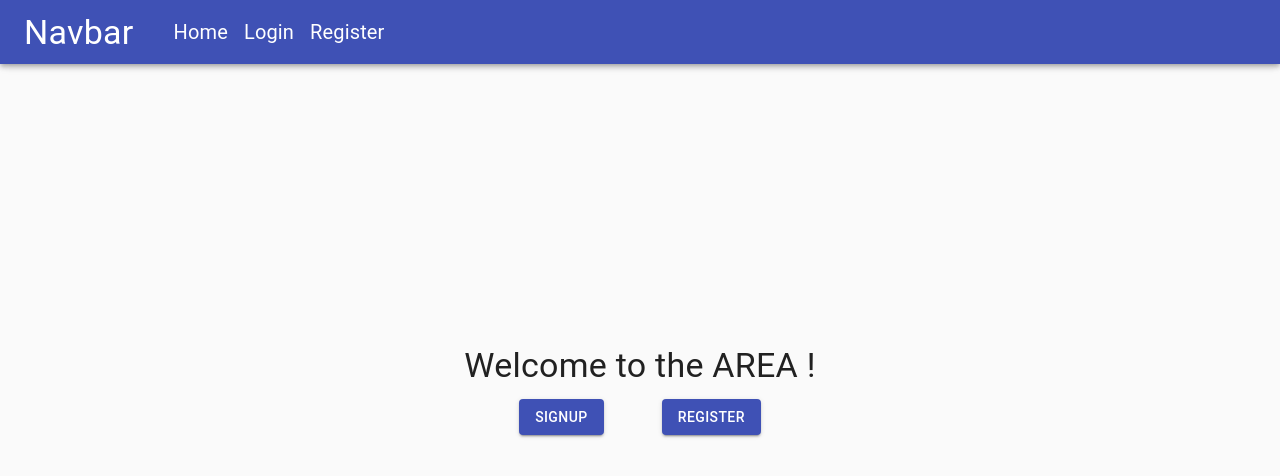
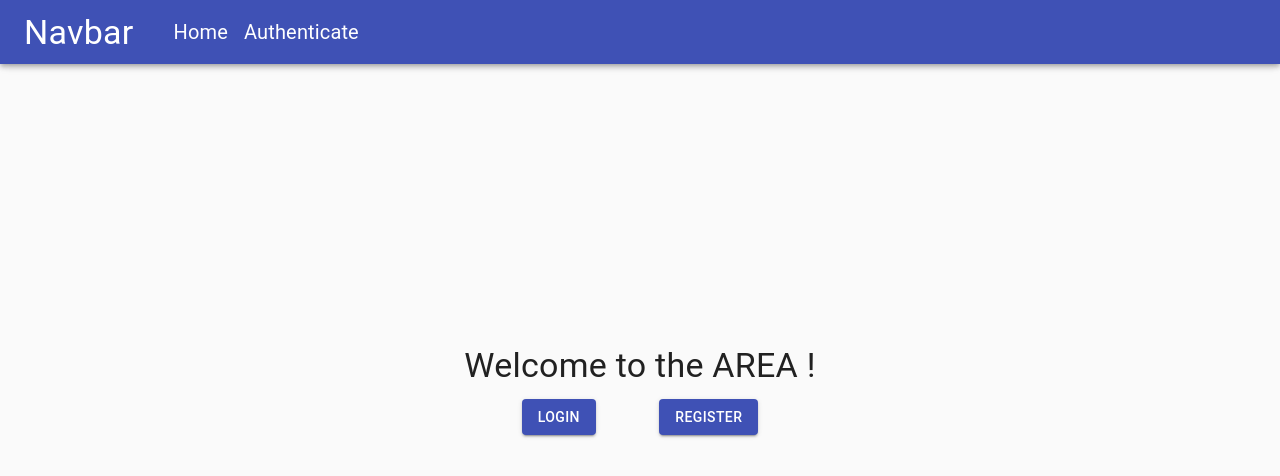
Before and after one commit to axel-biehler/Area, a React (Create React App) app in the folder front/: page /auth in a window 1280 px wide. Shown: the top 476 px of the page. Built offline with nearby package versions, Linux system fonts and the light colour scheme.

Commit message:
(feature/front/Login_Register) fixed navbar links

```diff
--- a/front/src/components/Navbar.tsx
+++ b/front/src/components/Navbar.tsx
@@ -46,14 +46,11 @@ function Navbar() {
           Navbar
         </Typography>
           <div className={classes.navlinks}>
-            <Link to="/" className={classes.link}>
+            <Link to="/home" className={classes.link}>
               Home
             </Link>
-            <Link to="/login" className={classes.link}>
-              Login
-            </Link>
-            <Link to="/register" className={classes.link}>
-              Register
+            <Link to="/auth" className={classes.link}>
+              Authenticate
             </Link>
           </div>
       </Toolbar>
--- a/front/src/pages/AuthenticationPage.tsx
+++ b/front/src/pages/AuthenticationPage.tsx
@@ -79,7 +79,7 @@ function AuthenticationPage() {
           <Typography variant="h4" gutterBottom={true}>Welcome to the AREA !</Typography>
           <div className={classes.LoginForm}>
             <Button variant="contained" color="primary" onClick={openLogin}>
-              Signup
+              Login
             </Button>
             <Button variant="contained" color="primary" onClick={openRegister}>
               Register
```
